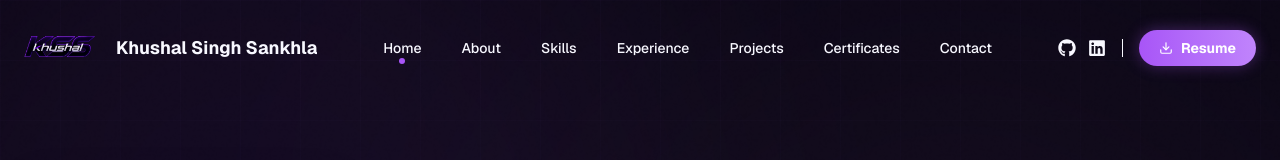
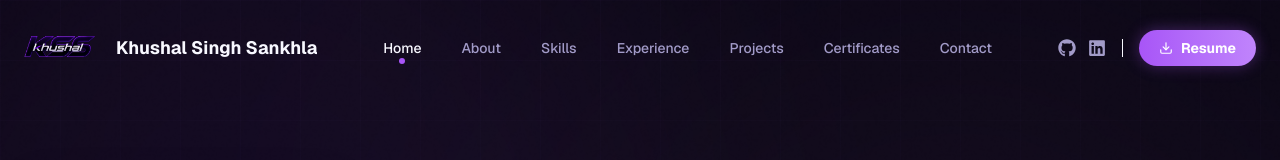
Before and after one commit to khushalsinghsankhla2808/khushal-portfolio, a React (Vite) app in the folder frontend/react-portfolio/: page / in a window 1280 px wide. Shown: the top 160 px of the page. Built offline with nearby package versions, Linux system fonts and the light colour scheme.

Commit message:
fix: improve accessibility with ARIA labels, contrast, and semantic enhancements

```diff
--- a/frontend/react-portfolio/src/components/layout/Navbar.tsx
+++ b/frontend/react-portfolio/src/components/layout/Navbar.tsx
@@ -87,7 +87,7 @@ export default function Navbar() {
             />
           </Link>
           <div className={clsx("flex flex-col justify-center transition-all duration-500 overflow-hidden", scrolled ? "w-0 opacity-0 md:w-auto md:opacity-100 md:ml-2" : "w-auto opacity-100 ml-2")}>
-            <Link to="/" className="font-bold text-[15px] md:text-lg leading-tight text-foreground hover:text-primary transition-all">
+            <Link to="/" className="font-bold text-[15px] md:text-lg leading-tight text-text-primary hover:text-primary transition-all">
               Khushal Singh Sankhla
             </Link>
           </div>
@@ -103,8 +103,8 @@ export default function Navbar() {
                 className={clsx(
                   "text-sm font-medium transition-colors relative px-4 py-2 group",
                   activeSection === link.id
-                    ? "text-foreground"
-                    : "text-muted-foreground hover:text-foreground"
+                    ? "text-text-primary"
+                    : "text-text-muted hover:text-text-primary"
                 )}
               >
                 {link.name}
@@ -124,10 +124,10 @@ export default function Navbar() {
         {/* Right Side: Socials & Resume */}
         <div className="hidden lg:flex items-center gap-4 shrink-0">
           <div className="flex items-center gap-3 pr-4 border-r border-border">
-            <a href={personalInfo.github} target="_blank" rel="noreferrer" data-cursor="hover" aria-label="GitHub Profile" className="text-muted-foreground hover:text-foreground hover:scale-110 transition-all">
+            <a href={personalInfo.github} target="_blank" rel="noreferrer" data-cursor="hover" aria-label="GitHub Profile" className="text-text-muted hover:text-text-primary hover:scale-110 transition-all">
               <FaGithub size={18} />
             </a>
-            <a href={personalInfo.linkedin} target="_blank" rel="noreferrer" data-cursor="hover" aria-label="LinkedIn Profile" className="text-muted-foreground hover:text-primary hover:scale-110 transition-all">
+            <a href={personalInfo.linkedin} target="_blank" rel="noreferrer" data-cursor="hover" aria-label="LinkedIn Profile" className="text-text-muted hover:text-primary hover:scale-110 transition-all">
               <FaLinkedin size={18} />
             </a>
           </div>
--- a/frontend/react-portfolio/src/components/sections/Projects.tsx
+++ b/frontend/react-portfolio/src/components/sections/Projects.tsx
@@ -160,6 +160,7 @@ export default function Projects() {
                         onClick={(e) => e.stopPropagation()}
                         className="w-10 h-10 flex items-center justify-center bg-white/5 border border-borders rounded-full text-text-secondary hover:text-text-primary hover:bg-white/20 transition-all shrink-0"
                         title="Live Demo"
+                        aria-label={`Live Demo of ${project.title}`}
                       >
                         <ExternalLink size={18} />
                       </a>
@@ -171,6 +172,7 @@ export default function Projects() {
                       onClick={(e) => e.stopPropagation()}
                       className="w-10 h-10 flex items-center justify-center bg-white/5 border border-borders rounded-full text-text-secondary hover:text-text-primary hover:bg-white/20 transition-all shrink-0"
                       title="GitHub Repository"
+                      aria-label={`GitHub Repository of ${project.title}`}
                     >
                       <FaGithub size={18} />
                     </a>
--- a/frontend/react-portfolio/src/index.css
+++ b/frontend/react-portfolio/src/index.css
@@ -17,7 +17,7 @@
 
   --color-text-primary: #F8F8FF;
   --color-text-secondary: #B8B4D9;
-  --color-text-muted: #8F88B5;
+  --color-text-muted: #A29BC8;
 
   --color-borders: rgba(180, 140, 255, 0.12);
   --color-glow: rgba(168, 85, 247, 0.35);
@@ -128,7 +128,7 @@
 
   --color-text-primary: #1A1025;
   --color-text-secondary: #4B4363;
-  --color-text-muted: #6B6483;
+  --color-text-muted: #564E6D;
 
   --color-borders: rgba(88, 28, 135, 0.12);
   --color-glow: rgba(168, 85, 247, 0.2);
```
Lines whose indentation alone changed are shown as unchanged.
